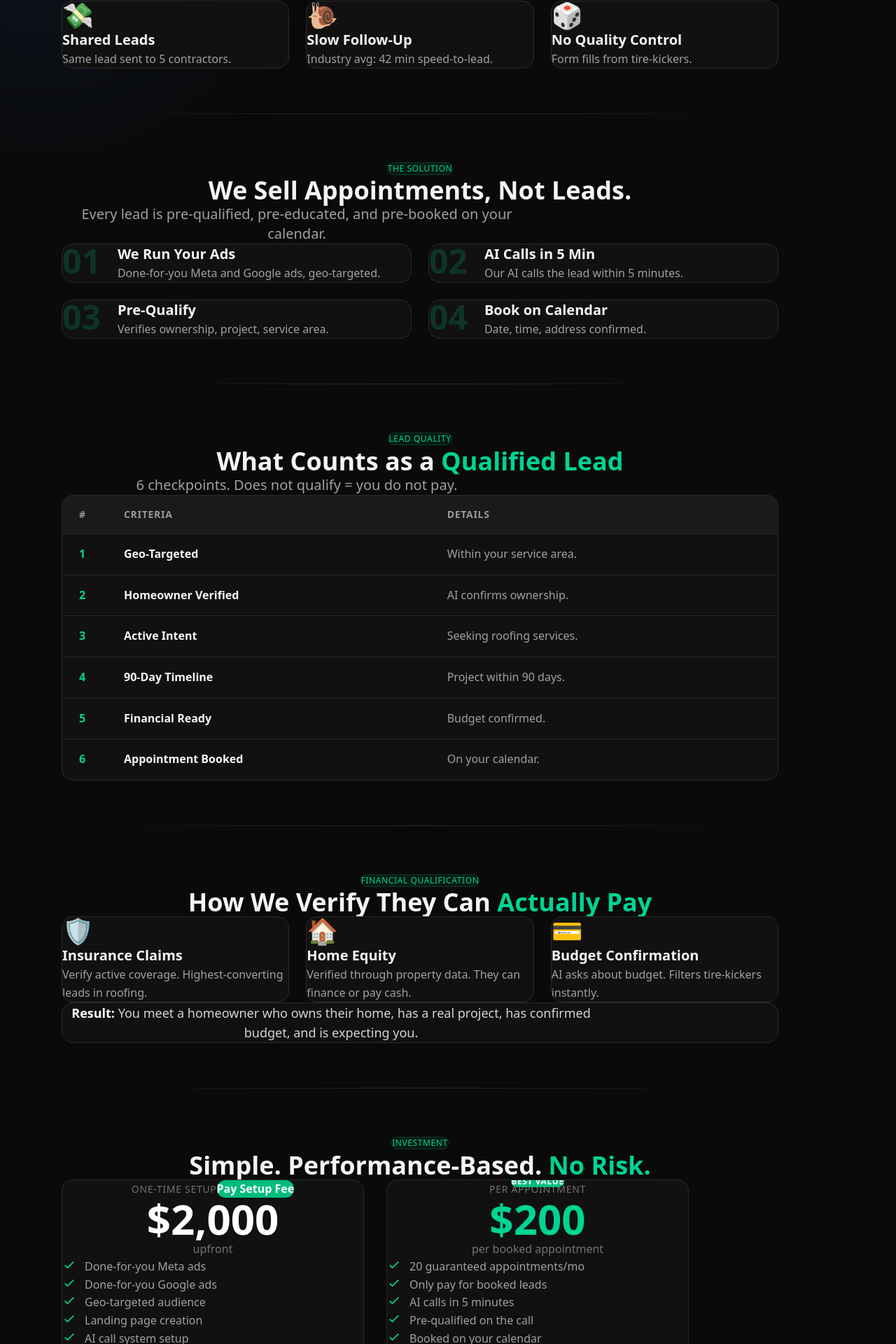
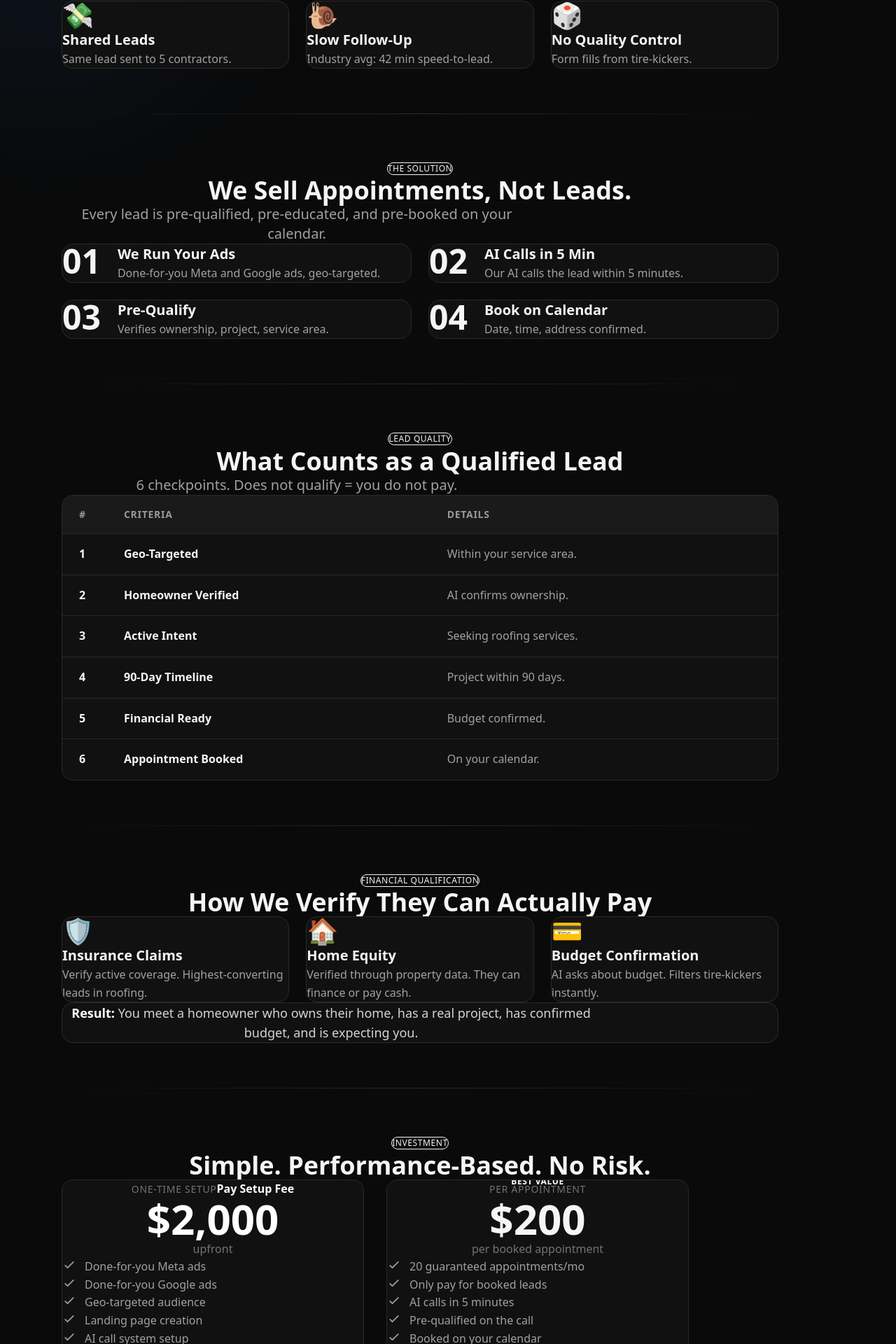
Before and after one commit to ypc-ux/roofing-proposal, a Next.js app: page / in a window 1280 px wide. Shown: the part 839-2759 px from the top of the page at 70% size. Built offline with nearby package versions, Linux system fonts and the light colour scheme.

Commit message:
Re-theme to blue (#0693e3/#8ed1fc), add mesh-bg to ALL sections, relative overflow-hidden on sections

```diff
--- a/src/app/page.tsx
+++ b/src/app/page.tsx
@@ -15,18 +15,19 @@ export default function Proposal() {
   ];
   return (
     <main>
-      <section className="flex flex-col items-center justify-center min-h-screen text-center">
+      <section className="flex flex-col items-center justify-center min-h-screen text-center relative overflow-hidden">
+        <div className="mesh-bg" />
         <div className="max-w-4xl mx-auto space-y-8">
-          <div className="fade-in"><span className="inline-block px-4 py-1.5 rounded-full text-xs font-medium tracking-wider uppercase bg-emerald-500/10 text-emerald-400 border border-emerald-500/20">Partnership Proposal</span></div>
+          <div className="fade-in"><span className="inline-block px-4 py-1.5 rounded-full text-xs font-medium tracking-wider uppercase bg-#0693e3/10 text-#8ed1fc border border-#0693e3/20">Partnership Proposal</span></div>
           <h1 className="fade-in fade-in-delay-1 text-5xl md:text-7xl font-bold tracking-tight leading-[1.1]">Your Competitor Already<br/><span className="text-[#0693e3]">Booked the Lead</span><br/>You Missed.</h1>
           <p className="fade-in fade-in-delay-2 text-xl md:text-2xl text-neutral-400 max-w-2xl mx-auto leading-relaxed">Speed-to-lead is the #1 predictor of who closes the job. Average contractor calls back in 42 minutes. We call in 5. You just show up and sell.</p>
           <div className="fade-in fade-in-delay-3 flex flex-col sm:flex-row items-center justify-center gap-4 pt-4">
-            <a href="#pricing" className="cta-pulse inline-flex items-center px-8 py-4 rounded-xl bg-emerald-500 text-white font-semibold text-lg hover:bg-emerald-600 transition-all hover:scale-105">Pay $2,000 Setup</a>
-            <a href="#how-it-works" className="inline-flex items-center px-8 py-4 rounded-xl border border-neutral-700 text-neutral-300 font-medium hover:border-emerald-500/50 hover:text-emerald-400 transition-all">How It Works</a>
+            <a href="#pricing" className="cta-pulse inline-flex items-center px-8 py-4 rounded-xl bg-#0693e3 text-white font-semibold text-lg hover:bg-emerald-600 transition-all hover:scale-105">Pay $2,000 Setup</a>
+            <a href="#how-it-works" className="inline-flex items-center px-8 py-4 rounded-xl border border-neutral-700 text-neutral-300 font-medium hover:border-#0693e3/50 hover:text-#8ed1fc transition-all">How It Works</a>
           </div>
         </div>
       </section>
-      <section className="py-24"><div className="max-w-5xl mx-auto">
+      <section className="py-24 relative overflow-hidden"><div className="mesh-bg" /><div className="max-w-5xl mx-auto">
         <h2 className="text-3xl md:text-4xl font-bold text-center mb-16">The Problem with Traditional Lead Gen</h2>
         <div className="grid md:grid-cols-3 gap-6">
           <div className="glow-card p-8 space-y-4"><span className="text-4xl">💸</span><h3 className="text-xl font-semibold">Shared Leads</h3><p className="text-neutral-400 leading-relaxed">Same lead sent to 5 contractors.</p></div>
@@ -35,32 +36,32 @@ export default function Proposal() {
         </div>
       </div></section>
       <div className="section-divider max-w-5xl mx-auto"/>
-      <section className="py-24" id="how-it-works"><div className="max-w-5xl mx-auto text-center">
-        <span className="inline-block px-4 py-1.5 rounded-full text-xs font-medium tracking-wider uppercase bg-emerald-500/10 text-emerald-400 border border-emerald-500/20 mb-6">The Solution</span>
+      <section className="py-24 relative overflow-hidden" id="how-it-works"><div className="mesh-bg" /><div className="max-w-5xl mx-auto text-center">
+        <span className="inline-block px-4 py-1.5 rounded-full text-xs font-medium tracking-wider uppercase bg-#0693e3/10 text-#8ed1fc border border-#0693e3/20 mb-6">The Solution</span>
         <h2 className="text-3xl md:text-4xl font-bold mb-6">We Sell Appointments, Not Leads.</h2>
         <p className="text-xl text-neutral-400 max-w-2xl mx-auto mb-16">Every lead is pre-qualified, pre-educated, and pre-booked on your calendar.</p>
         <div className="grid md:grid-cols-2 gap-6 text-left">{S.map((item,i) => (
-          <div key={i} className="glow-card p-8 flex gap-6"><span className="text-5xl font-bold text-emerald-500/20 shrink-0">{item.s}</span><div><h3 className="text-xl font-semibold mb-2">{item.t}</h3><p className="text-neutral-400 leading-relaxed">{item.d}</p></div></div>
+          <div key={i} className="glow-card p-8 flex gap-6"><span className="text-5xl font-bold text-#0693e3/20 shrink-0">{item.s}</span><div><h3 className="text-xl font-semibold mb-2">{item.t}</h3><p className="text-neutral-400 leading-relaxed">{item.d}</p></div></div>
         ))}</div>
       </div></section>
 {/*CONTINUED*/}
       <div className="section-divider max-w-5xl mx-auto"/>
-      <section className="py-24" id="qualified-leads"><div className="max-w-5xl mx-auto">
+      <section className="py-24 relative overflow-hidden" id="qualified-leads"><div className="mesh-bg" /><div className="max-w-5xl mx-auto">
         <div className="text-center mb-16">
-          <span className="inline-block px-4 py-1.5 rounded-full text-xs font-medium tracking-wider uppercase bg-emerald-500/10 text-emerald-400 border border-emerald-500/20 mb-6">Lead Quality</span>
-          <h2 className="text-3xl md:text-4xl font-bold mb-6">What Counts as a <span className="text-emerald-400">Qualified Lead</span></h2>
+          <span className="inline-block px-4 py-1.5 rounded-full text-xs font-medium tracking-wider uppercase bg-#0693e3/10 text-#8ed1fc border border-#0693e3/20 mb-6">Lead Quality</span>
+          <h2 className="text-3xl md:text-4xl font-bold mb-6">What Counts as a <span className="text-#8ed1fc">Qualified Lead</span></h2>
           <p className="text-xl text-neutral-400 max-w-2xl mx-auto">6 checkpoints. Does not qualify = you do not pay.</p>
         </div>
         <div className="glow-card overflow-hidden"><table className="comparison-table">
           <thead><tr><th className="w-16">#</th><th>Criteria</th><th>Details</th></tr></thead>
-          <tbody>{Q.map((r) => (<tr key={r.id}><td className="text-emerald-400 font-bold">{r.id}</td><td className="font-semibold">{r.c}</td><td className="text-neutral-400">{r.d}</td></tr>))}</tbody>
+          <tbody>{Q.map((r) => (<tr key={r.id}><td className="text-#8ed1fc font-bold">{r.id}</td><td className="font-semibold">{r.c}</td><td className="text-neutral-400">{r.d}</td></tr>))}</tbody>
         </table></div>
       </div></section>
       <div className="section-divider max-w-5xl mx-auto"/>
-      <section className="py-24"><div className="max-w-5xl mx-auto">
+      <section className="py-24 relative overflow-hidden"><div className="mesh-bg" /><div className="max-w-5xl mx-auto">
         <div className="text-center mb-16">
-          <span className="inline-block px-4 py-1.5 rounded-full text-xs font-medium tracking-wider uppercase bg-emerald-500/10 text-emerald-400 border border-emerald-500/20 mb-6">Financial Qualification</span>
-          <h2 className="text-3xl md:text-4xl font-bold mb-6">How We Verify They Can <span className="text-emerald-400">Actually Pay</span></h2>
+          <span className="inline-block px-4 py-1.5 rounded-full text-xs font-medium tracking-wider uppercase bg-#0693e3/10 text-#8ed1fc border border-#0693e3/20 mb-6">Financial Qualification</span>
+          <h2 className="text-3xl md:text-4xl font-bold mb-6">How We Verify They Can <span className="text-#8ed1fc">Actually Pay</span></h2>
         </div>
         <div className="grid md:grid-cols-3 gap-6">
           <div className="glow-card p-8 space-y-4"><span className="text-4xl">🛡️</span><h3 className="text-xl font-semibold">Insurance Claims</h3><p className="text-neutral-400 leading-relaxed">Verify active coverage. Highest-converting leads in roofing.</p></div>
@@ -71,29 +72,29 @@ export default function Proposal() {
       </div></section>
 {/*CONTINUED2*/}
       <div className="section-divider max-w-5xl mx-auto"/>
-      <section className="py-24" id="pricing"><div className="max-w-5xl mx-auto">
+      <section className="py-24 relative overflow-hidden" id="pricing"><div className="mesh-bg" /><div className="max-w-5xl mx-auto">
         <div className="text-center mb-16">
-          <span className="inline-block px-4 py-1.5 rounded-full text-xs font-medium tracking-wider uppercase bg-emerald-500/10 text-emerald-400 border border-emerald-500/20 mb-6">Investment</span>
-          <h2 className="text-3xl md:text-4xl font-bold mb-6">Simple. Performance-Based. <span className="text-emerald-400">No Risk.</span></h2>
+          <span className="inline-block px-4 py-1.5 rounded-full text-xs font-medium tracking-wider uppercase bg-#0693e3/10 text-#8ed1fc border border-#0693e3/20 mb-6">Investment</span>
+          <h2 className="text-3xl md:text-4xl font-bold mb-6">Simple. Performance-Based. <span className="text-#8ed1fc">No Risk.</span></h2>
         </div>
         <div className="grid md:grid-cols-2 gap-8 max-w-4xl mx-auto">
           <div className="glow-card p-10 text-center space-y-6">
             <span className="text-sm font-medium text-neutral-500 uppercase tracking-wider">One-Time Setup</span>
-            <a href="https://whop.com/velocitydemos/velocitydemos-marketing-services/" target="_blank" rel="noopener noreferrer" className="mt-4 inline-flex items-center px-6 py-3 rounded-xl bg-emerald-500 text-white font-semibold hover:bg-emerald-600 transition-all">Pay Setup Fee</a>
+            <a href="https://whop.com/velocitydemos/velocitydemos-marketing-services/" target="_blank" rel="noopener noreferrer" className="mt-4 inline-flex items-center px-6 py-3 rounded-xl bg-#0693e3 text-white font-semibold hover:bg-emerald-600 transition-all">Pay Setup Fee</a>
             <div className="space-y-2"><span className="text-6xl font-bold text-white">$2,000</span><span className="block text-neutral-500">upfront</span></div>
             <ul className="space-y-3 text-left text-neutral-400">
               {['Done-for-you Meta ads','Done-for-you Google ads','Geo-targeted audience','Landing page creation','AI call system setup','Calendar integration','Tracking dashboard'].map((item,i) => (
-                <li key={i} className="flex items-start gap-3"><svg className="w-5 h-5 text-emerald-400 shrink-0 mt-0.5" fill="none" viewBox="0 0 24 24" stroke="currentColor"><path strokeLinecap="round" strokeLinejoin="round" strokeWidth={2} d="M5 13l4 4L19 7"/></svg>{item}</li>
+                <li key={i} className="flex items-start gap-3"><svg className="w-5 h-5 text-#8ed1fc shrink-0 mt-0.5" fill="none" viewBox="0 0 24 24" stroke="currentColor"><path strokeLinecap="round" strokeLinejoin="round" strokeWidth={2} d="M5 13l4 4L19 7"/></svg>{item}</li>
               ))}
             </ul>
           </div>
-          <div className="glow-card p-10 text-center space-y-6 border-emerald-500/50 relative">
-            <div className="absolute -top-3 left-1/2 -translate-x-1/2"><span className="px-4 py-1 rounded-full text-xs font-bold tracking-wider uppercase bg-emerald-500 text-white">Best Value</span></div>
+          <div className="glow-card p-10 text-center space-y-6 border-#0693e3/50 relative">
+            <div className="absolute -top-3 left-1/2 -translate-x-1/2"><span className="px-4 py-1 rounded-full text-xs font-bold tracking-wider uppercase bg-#0693e3 text-white">Best Value</span></div>
             <span className="text-sm font-medium text-neutral-500 uppercase tracking-wider">Per Appointment</span>
-            <div className="space-y-2"><span className="text-6xl font-bold text-emerald-400">$200</span><span className="block text-neutral-500">per booked appointment</span></div>
+            <div className="space-y-2"><span className="text-6xl font-bold text-#8ed1fc">$200</span><span className="block text-neutral-500">per booked appointment</span></div>
             <ul className="space-y-3 text-left text-neutral-400">
               {['20 guaranteed appointments/mo','Only pay for booked leads','AI calls in 5 minutes','Pre-qualified on the call','Booked on your calendar','Financial verification','No gap charge if under 20'].map((item,i) => (
-                <li key={i} className="flex items-start gap-3"><svg className="w-5 h-5 text-emerald-400 shrink-0 mt-0.5" fill="none" viewBox="0 0 24 24" stroke="currentColor"><path strokeLinecap="round" strokeLinejoin="round" strokeWidth={2} d="M5 13l4 4L19 7"/></svg>{item}</li>
+                <li key={i} className="flex items-start gap-3"><svg className="w-5 h-5 text-#8ed1fc shrink-0 mt-0.5" fill="none" viewBox="0 0 24 24" stroke="currentColor"><path strokeLinecap="round" strokeLinejoin="round" strokeWidth={2} d="M5 13l4 4L19 7"/></svg>{item}</li>
               ))}
             </ul>
           </div>
@@ -106,7 +107,7 @@ export default function Proposal() {
       </div></section>
 {/*CONTINUED3*/}
       <div className="section-divider max-w-5xl mx-auto"/>
-      <section className="py-24"><div className="max-w-5xl mx-auto">
+      <section className="py-24 relative overflow-hidden"><div className="mesh-bg" /><div className="max-w-5xl mx-auto">
         <h2 className="text-3xl md:text-4xl font-bold text-center mb-16">How We Compare</h2>
         <div className="glow-card overflow-hidden"><table className="comparison-table">
           <thead><tr><th>Feature</th><th>HomeAdvisor</th><th>Angi</th><th className="highlight">Us</th></tr></thead>
@@ -123,8 +124,8 @@ export default function Proposal() {
         </table></div>
       </div></section>
       <div className="section-divider max-w-5xl mx-auto"/>
-      <section className="py-24"><div className="max-w-4xl mx-auto text-center">
-        <span className="inline-block px-4 py-1.5 rounded-full text-xs font-medium tracking-wider uppercase bg-emerald-500/10 text-emerald-400 border border-emerald-500/20 mb-6">Risk Reversal</span>
+      <section className="py-24 relative overflow-hidden"><div className="mesh-bg" /><div className="max-w-4xl mx-auto text-center">
+        <span className="inline-block px-4 py-1.5 rounded-full text-xs font-medium tracking-wider uppercase bg-#0693e3/10 text-#8ed1fc border border-#0693e3/20 mb-6">Risk Reversal</span>
         <h2 className="text-3xl md:text-4xl font-bold mb-8">The Guarantee</h2>
         <div className="glow-card p-12 space-y-6">
           <p className="text-2xl font-semibold text-white leading-relaxed">20 booked appointments in 30 days. Guaranteed.</p>
@@ -134,28 +135,28 @@ export default function Proposal() {
       </div></section>
 {/*CONTINUED4*/}
       <div className="section-divider max-w-5xl mx-auto"/>
-      <section className="py-24"><div className="max-w-4xl mx-auto text-center">
+      <section className="py-24 relative overflow-hidden"><div className="mesh-bg" /><div className="max-w-4xl mx-auto text-center">
         <h2 className="text-3xl md:text-4xl font-bold mb-16">Your Potential ROI</h2>
         <div className="grid md:grid-cols-4 gap-6">
-          <div className="glow-card p-8 space-y-2"><span className="stat-number text-4xl font-bold text-emerald-400 block">20</span><span className="text-sm text-neutral-500">Appointments/mo</span></div>
-          <div className="glow-card p-8 space-y-2"><span className="stat-number text-4xl font-bold text-emerald-400 block">4</span><span className="text-sm text-neutral-500">Closed deals (20%)</span></div>
-          <div className="glow-card p-8 space-y-2"><span className="stat-number text-4xl font-bold text-emerald-400 block">$40K+</span><span className="text-sm text-neutral-500">Revenue from 4 roofs</span></div>
-          <div className="glow-card p-8 space-y-2"><span className="stat-number text-4xl font-bold text-emerald-400 block">10x</span><span className="text-sm text-neutral-500">ROI on $4K invest</span></div>
+          <div className="glow-card p-8 space-y-2"><span className="stat-number text-4xl font-bold text-#8ed1fc block">20</span><span className="text-sm text-neutral-500">Appointments/mo</span></div>
+          <div className="glow-card p-8 space-y-2"><span className="stat-number text-4xl font-bold text-#8ed1fc block">4</span><span className="text-sm text-neutral-500">Closed deals (20%)</span></div>
+          <div className="glow-card p-8 space-y-2"><span className="stat-number text-4xl font-bold text-#8ed1fc block">$40K+</span><span className="text-sm text-neutral-500">Revenue from 4 roofs</span></div>
+          <div className="glow-card p-8 space-y-2"><span className="stat-number text-4xl font-bold text-#8ed1fc block">10x</span><span className="text-sm text-neutral-500">ROI on $4K invest</span></div>
         </div>
       </div></section>
       <div className="section-divider max-w-5xl mx-auto"/>
-      <section className="py-24"><div className="max-w-4xl mx-auto text-center">
+      <section className="py-24 relative overflow-hidden"><div className="mesh-bg" /><div className="max-w-4xl mx-auto text-center">
         <h2 className="text-3xl md:text-4xl font-bold mb-6">Watch the 3-Minute Demo</h2>
         <p className="text-xl text-neutral-400 mb-12">See exactly how the system works.</p>
         <div className="glow-card p-8 aspect-video flex items-center justify-center">
           <div className="text-center space-y-4">
-            <svg className="w-20 h-20 mx-auto text-emerald-500/50" fill="none" viewBox="0 0 24 24" stroke="currentColor"><path strokeLinecap="round" strokeLinejoin="round" strokeWidth={1.5} d="M14.752 11.168l-3.197-2.132A1 1 0 0010 9.87v4.263a1 1 0 001.555.832l3.197-2.132a1 1 0 000-1.664z"/><path strokeLinecap="round" strokeLinejoin="round" strokeWidth={1.5} d="M21 12a9 9 0 11-18 0 9 9 0 0118 0z"/></svg>
+            <svg className="w-20 h-20 mx-auto text-#0693e3/50" fill="none" viewBox="0 0 24 24" stroke="currentColor"><path strokeLinecap="round" strokeLinejoin="round" strokeWidth={1.5} d="M14.752 11.168l-3.197-2.132A1 1 0 0010 9.87v4.263a1 1 0 001.555.832l3.197-2.132a1 1 0 000-1.664z"/><path strokeLinecap="round" strokeLinejoin="round" strokeWidth={1.5} d="M21 12a9 9 0 11-18 0 9 9 0 0118 0z"/></svg>
             <p className="text-neutral-500">Video Sales Letter - Coming Soon</p>
           </div>
         </div>
       </div></section>
       <div className="section-divider max-w-5xl mx-auto"/>
-      <section className="py-24"><div className="max-w-4xl mx-auto">
+      <section className="py-24 relative overflow-hidden"><div className="mesh-bg" /><div className="max-w-4xl mx-auto">
         <h2 className="text-3xl md:text-4xl font-bold text-center mb-16">FAQ</h2>
         <div className="space-y-4">
           {[{q:'What if a lead no-shows?',a:'Does not count. You only pay for attended appointments.'},{q:'How fast do you call?',a:'Within 5 minutes. 100x more likely to connect.'},{q:'Do I run my own ads?',a:'No. We handle everything.'},{q:'What if I get less than 20 leads?',a:'You dont pay for the gap.'},{q:'How are leads qualified?',a:'6-point: geo, homeowner, intent, timeline, budget, appointment.'},{q:'Can I cancel?',a:'Yes. Month-to-month after first 30 days.'}].map((faq,i) => (
@@ -163,10 +164,10 @@ export default function Proposal() {
           ))}
         </div>
       </div></section>
-      <section className="py-32"><div className="max-w-3xl mx-auto text-center space-y-8">
-        <h2 className="text-4xl md:text-5xl font-bold leading-tight">Ready to Get<br/><span className="text-emerald-400">20 Booked Appointments?</span></h2>
+      <section className="py-32 relative overflow-hidden"><div className="mesh-bg" /><div className="max-w-3xl mx-auto text-center space-y-8">
+        <h2 className="text-4xl md:text-5xl font-bold leading-tight">Ready to Get<br/><span className="text-#8ed1fc">20 Booked Appointments?</span></h2>
         <p className="text-xl text-neutral-400">Reply to this email. Lets get your first campaign live this week.</p>
-        <a href="https://whop.com/velocitydemos/velocitydemos-marketing-services/" target="_blank" rel="noopener noreferrer" className="cta-pulse inline-flex items-center px-12 py-5 rounded-xl bg-emerald-500 text-white font-bold text-xl hover:bg-emerald-600 transition-all hover:scale-105">Pay $2,000 Setup Fee</a>
+        <a href="https://whop.com/velocitydemos/velocitydemos-marketing-services/" target="_blank" rel="noopener noreferrer" className="cta-pulse inline-flex items-center px-12 py-5 rounded-xl bg-#0693e3 text-white font-bold text-xl hover:bg-emerald-600 transition-all hover:scale-105">Pay $2,000 Setup Fee</a>
         <p className="text-neutral-500 text-sm mt-4">Secure payment via Whop</p>
       </div></section>
       <footer className="py-12 border-t border-neutral-800"><div className="max-w-5xl mx-auto flex flex-col md:flex-row items-center justify-between gap-4">
```
